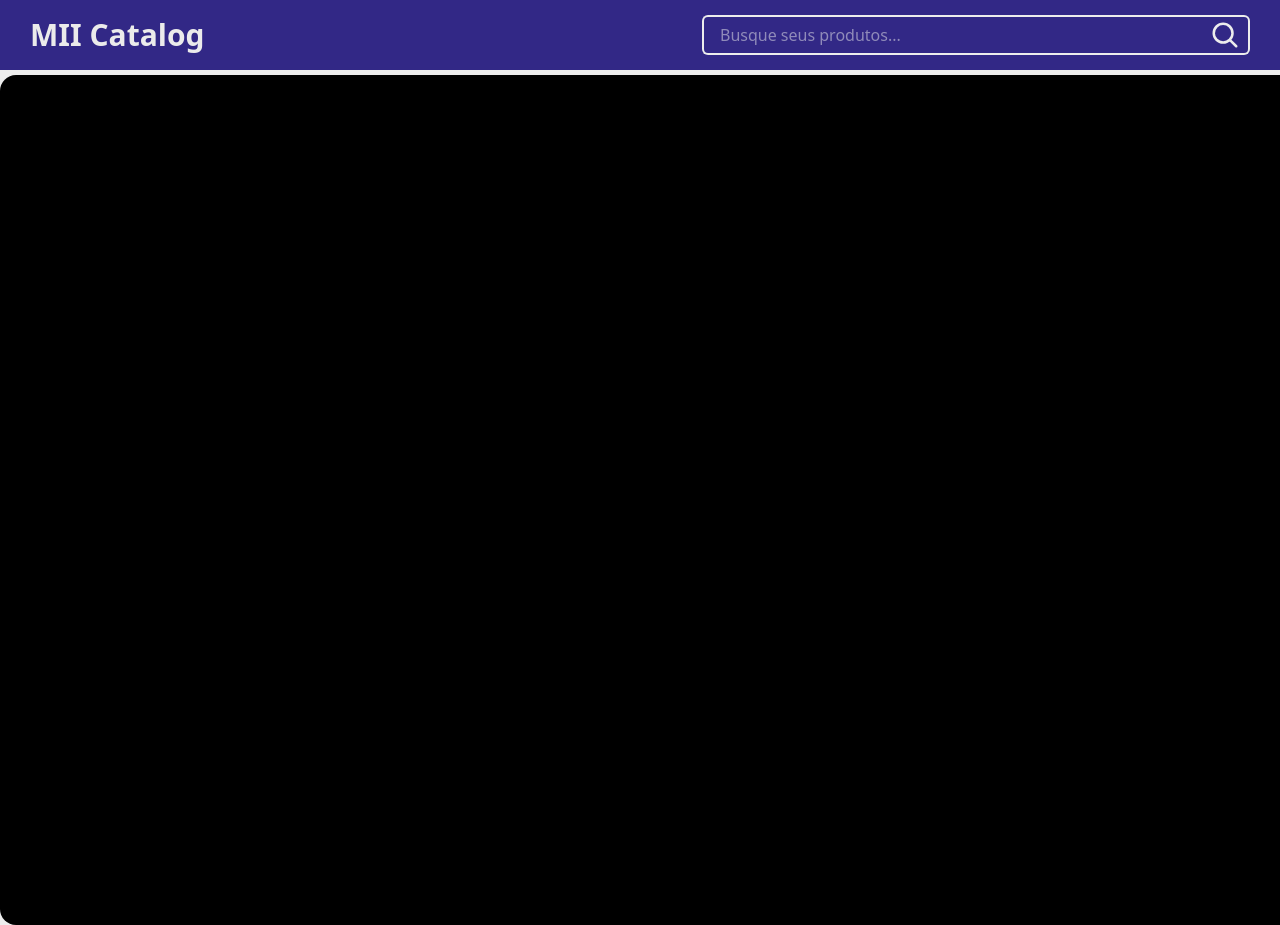
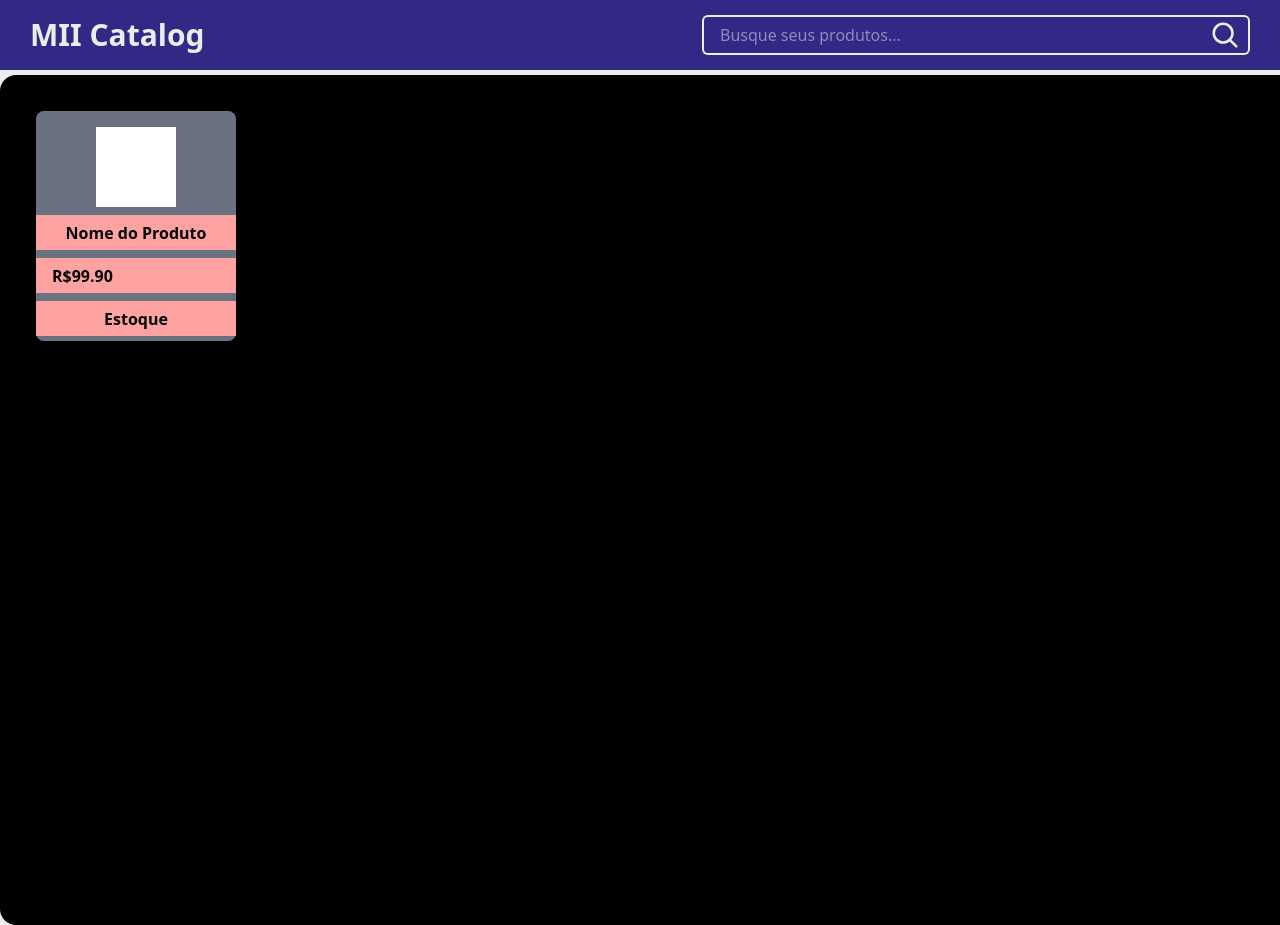
Before and after one commit to Kennedy-Miyake/mii-catalog, a Vue app: page / in a window 1280 px wide. Shown: the top 925 px of the page. Built offline with nearby package versions, Linux system fonts and the light colour scheme.

Commit message:
feat: created a card that will be the basis for the product card component

```diff
--- a/src/views/HomeView.vue
+++ b/src/views/HomeView.vue
@@ -3,7 +3,14 @@
 </script>
 
 <template>
-  <section class="w-[1575px] h-[850px] ml-auto mt-[75px] mr-[15px] rounded-2xl bg-black"></section>
+  <section class="grid grid-cols-7 grid-rows-3 w-[1575px] h-[850px] ml-auto mt-[75px] mr-[15px] p-6 rounded-2xl bg-black">
+    <div class="flex flex-col items-center w-[200px] h-[230px] bg-gray-500 mx-3 my-3 rounded-lg">
+      <div class="w-[80px] h-[80px] bg-white mt-4"></div>
+      <p class="flex w-full h-[35px] text-mb text-wrap text-center font-semibold justify-center items-center bg-red-300 mt-2">Nome do Produto</p>
+      <p class="flex w-full h-[35px] text-mb text-wrap text-center font-semibold items-center bg-red-300 mt-2 pl-4">R$99.90</p>
+      <p class="flex w-full h-[35px] text-mb text-wrap text-center font-semibold justify-center items-center bg-red-300 mt-2">Estoque</p>
+    </div>
+  </section>
 </template>
 
 <style scoped>
```
